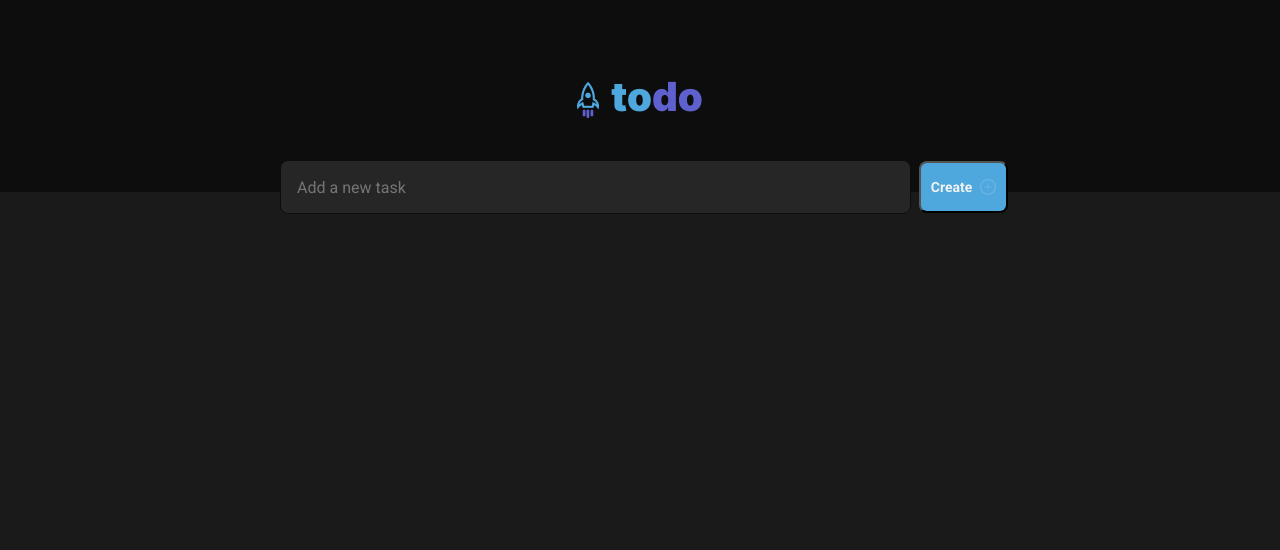
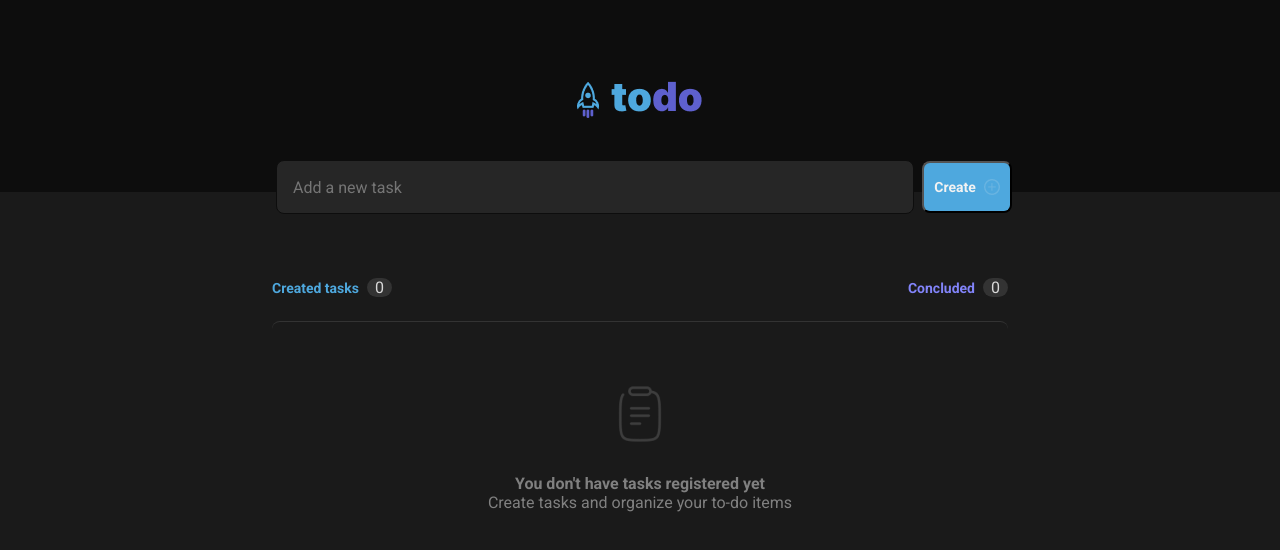
Before and after one commit to amaralBruno27866/todoList, a React (Vite) app in the folder to-toList/: page / in a window 1280 px wide. Shown: the top 550 px of the page. Built offline with nearby package versions, Linux system fonts and the light colour scheme.

Commit message:
creation the component Task

```diff
--- a/to-toList/src/App.module.css
+++ b/to-toList/src/App.module.css
@@ -3,12 +3,13 @@
   padding: 0 1rem;
   grid-template-columns: 256px 1fr;
   gap: 2rem;
-  align-items: flex-start;
+  align-items: center;
+  justify-content: center;
 }
 
 @media(max-width: 768px){
   html{
-    font-size: 87,5%;
+    font-size: 87.5%;
   }
 
   .wrapper{
--- a/to-toList/src/App.tsx
+++ b/to-toList/src/App.tsx
@@ -1,15 +1,16 @@
+import './global.css'
+import style from './App.module.css'
 import { Header } from './components/Header'
-import { Body } from './components/Body'
-import style from './App.module.css'
-import './global.css'
-
+import { Input } from './components/Input'
+import { Task } from './components/Task'
 
 export function App() {
   return (
     <div>
       <Header />
       <div className={style.wrapper}>
-        <Body />
+        <Input />
+        <Task />
       </div>
     </div>
   )
--- a/to-toList/src/components/Body.tsx
+++ /dev/null
@@ -1,15 +0,0 @@
-import style from '../styles/Body.module.css'
-import plus from '../assets/plus.png'
-
-export function Body(){
-    return(
-        <div className={style.body}>
-            <div className={style.content}>
-                <input type="text" placeholder='Add a new task' />
-                <button>
-                    Create <img src={plus} alt='button plus' />
-                </button>
-            </div>
-        </div>
-    );
-}
--- a/to-toList/src/components/Header.tsx
+++ b/to-toList/src/components/Header.tsx
@@ -1,10 +1,10 @@
 import style from '../styles/Header.module.css'
-import logo from '../assets/Logo.png'
+import logo from '../assets/logo.png'
 
 export function Header() {
     return(
         <header className={style.header}>
-            <img src={logo} alt="Logo aplication" />
+            <img src={logo} alt="Application logo" />
         </header>
     );
 }
--- /dev/null
+++ b/to-toList/src/components/Input.tsx
@@ -0,0 +1,15 @@
+import style from '../styles/Input.module.css'
+import plus from '../assets/plus.png'
+
+export function Input() {
+    return (
+        <div className={style.inputContainer}>
+            <div className={style.inputContent}>
+                <input type="text" placeholder='Add a new task' />
+                <button>
+                    Create <img src={plus} alt='Plus Button' />
+                </button>
+            </div>
+        </div>
+    );
+}
--- /dev/null
+++ b/to-toList/src/components/Task.tsx
@@ -0,0 +1,36 @@
+import style from '../styles/Task.module.css'
+import clipboard from '../assets/clipboard.png'
+
+export function Task() {
+    return (
+        <div className={style.task}>
+            <div className={style.taskHeader}>
+                <div className={style.createdTasks}>
+                    <p>Created tasks</p>
+                    <button>
+                        0
+                    </button>
+                </div>
+                <div className={style.concludedTasks}>
+                    <p>Concluded</p>
+                    <button>
+                        0
+                    </button>
+                </div>
+            </div>
+            <div className={style.taskContent}>
+                <div className={style.empty}>
+                    <img src={clipboard} alt="Clipboard Icon" />
+                    <span>
+                        <p className={style.line1}>
+                            You don't have tasks registered yet
+                        </p>
+                        <p className={style.line2}>
+                            Create tasks and organize your to-do items
+                        </p>
+                    </span>
+                </div>
+            </div>
+        </div>
+    )
+}
--- a/to-toList/src/styles/Body.module.css
+++ b/to-toList/src/styles/Input.module.css
@@ -1,20 +1,17 @@
-.body{
+.inputContainer {
     align-items: center;
     display: flex;
     justify-content: center;
 }
 
-.content{
-    margin: 0;
-    padding: 0;
+.inputContent {
     margin-top: calc(0px - 2rem);
-    max-width: 46rem;
     display: flex;
     align-items: center;
     justify-content: space-between;
 }
 
-.content input{
+.inputContent input {
     margin: 0px 8px;
     padding: 1rem;
     border: 1px solid var(--gray-700);
@@ -26,7 +23,7 @@
     font-size: 1rem;
 }
 
-.content button{
+.inputContent button {
     height: 52px;
     width: 90px;
     background: var(--blue-light);
@@ -39,6 +36,6 @@
     justify-content: center;
 }
 
-.content button img{
+.inputContent button img {
     margin-left: 8px;
 }
--- /dev/null
+++ b/to-toList/src/styles/Task.module.css
@@ -0,0 +1,81 @@
+.task {
+    margin: 2rem;
+    margin-top: 4rem;
+    box-sizing: border-box;
+    display: flex;
+    flex-direction: column;
+    align-items: center;
+    -webkit-font-smoothing: antialiased;
+    font-family: 'Roboto', sans-serif;
+}
+
+.taskHeader {
+    width: 46rem;
+    font-size: 0.875rem;
+    font-weight: bold;
+    display: flex;
+    align-items: center;
+    justify-content: space-between;
+}
+
+.taskHeader .createdTasks{
+    display: flex;
+    align-items: center;
+    justify-content: space-between;
+    color: var(--blue-light);
+}
+.taskHeader .concludedTasks {
+    display: flex;
+    align-items: center;
+    justify-content: space-between;
+    color: var(--purple-light);
+}
+
+.taskHeader button {
+    margin-left: 8px;
+    background: var(--gray-400);
+    border: none;
+    color: var(--gray-200);
+    border-radius: 999px;
+    width: 25px;
+    height: 19px;
+}
+
+.taskContent {
+    width: 46rem;
+    margin-top: 24px;
+    border-top: 1px solid var(--gray-400);
+    border-radius: 8px;
+    align-items: center;
+    justify-content: center;
+    display: flex;
+}
+
+.taskContent .empty {
+    align-items: center;
+    justify-content: center;
+    display: flex;
+    flex-direction: column;
+    margin: 2rem;
+}
+
+.taskContent .empty img {
+    margin: 0;
+    padding: 2rem;
+}
+
+.taskContent .empty span {
+    margin: 0;
+    align-items: center;
+    text-align: center;
+}
+
+.line1,
+.line2 {
+    color: var(--gray-300);
+    font-size: 1rem;
+}
+
+.line1 {
+    font-weight: bold;
+}
```
Also changed, not shown: to-toList/src/assets/clipboard.png (added), to-toList/src/assets/logo.png (renamed from to-toList/src/assets/Logo.png).
